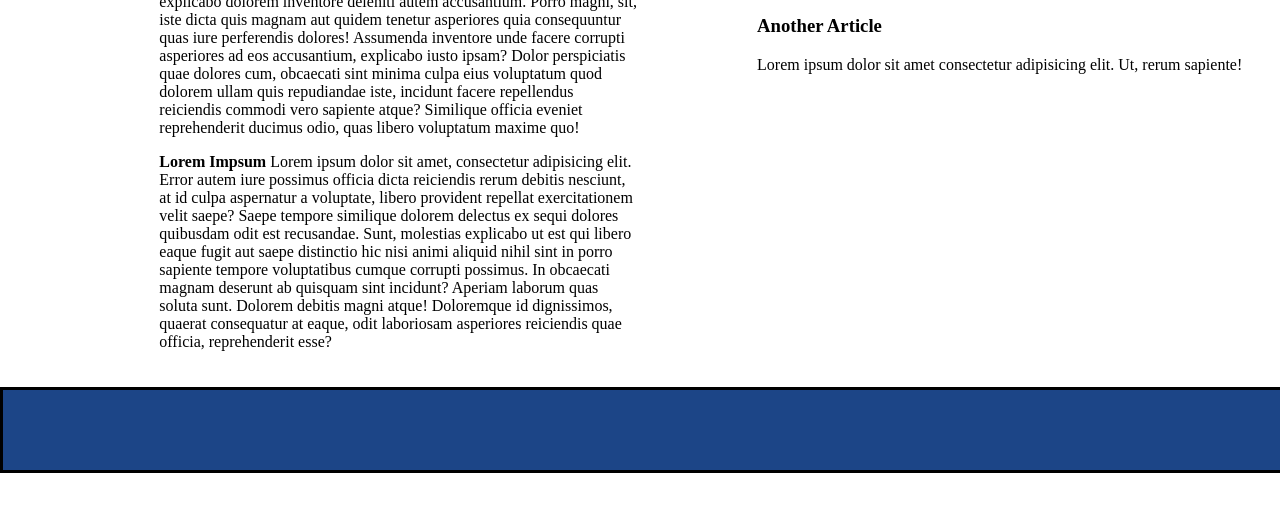
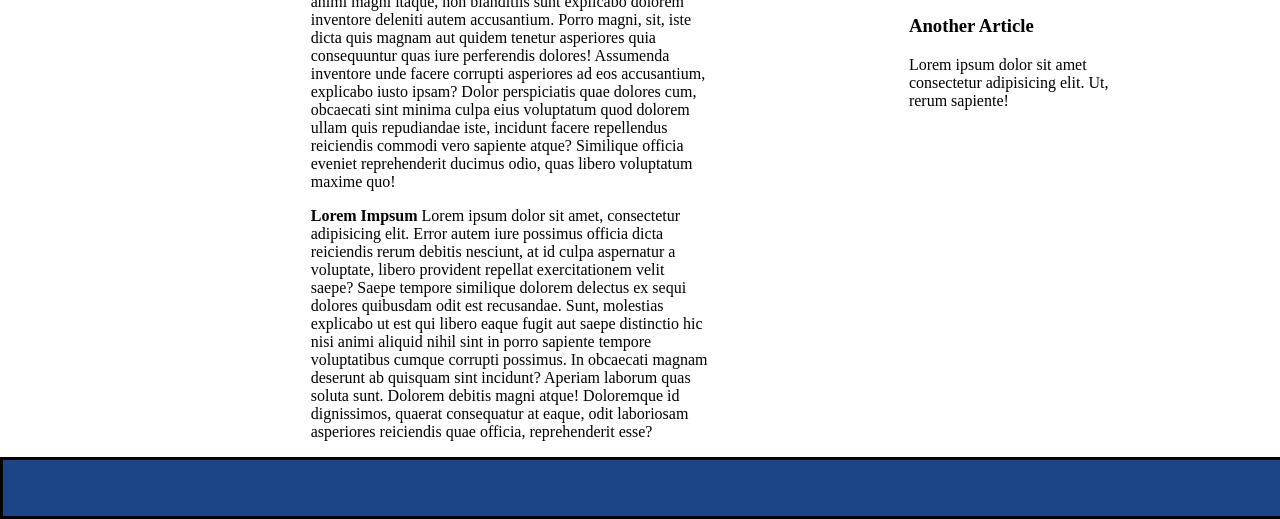
Before and after one commit to Jo-nathanWright/CoolSite, a plain HTML site: page index.html in a window 1280 px wide. Shown: the part 327-846 px from the top of the page. Before the commit the page ends 800 px from the top, so only its background shows below. Drawn offline with Linux system fonts and the light colour scheme.

Commit message:
Finished Changes

```diff
--- a/index.html
+++ b/index.html
@@ -14,12 +14,12 @@
         <h1>Hey there I have a cool site</h1>
     </header>
 
-    <main class="d-flex justify-content-between">
+    <main class="d-flex justify-content-right">
         <aside>
             <hr class="light-blue">
             <h1 class="text-align-center bigger-font">Why designers are important!</h1>
 
-            <p class="tab wrap-text middle-padding" id="Paragraph"><b>Lorem Ipsum</b> Lorem ipsum dolor sit amet
+            <p class="tab wrap-text-large middle-padding" id="Paragraph"><b>Lorem Ipsum</b> Lorem ipsum dolor sit amet
                 consectetur adipisicing elit. Amet totam minus expedita, vitae aperiam rem labore doloribus modi
                 suscipit nihil excepturi iste illum animi magni itaque, non blanditiis sunt explicabo dolorem inventore
                 deleniti autem accusantium. Porro magni, sit, iste dicta quis magnam aut quidem tenetur asperiores quia
@@ -28,7 +28,8 @@
                 eius voluptatum quod dolorem ullam quis repudiandae iste, incidunt facere repellendus reiciendis commodi
                 vero sapiente atque? Similique officia eveniet reprehenderit ducimus odio, quas libero voluptatum maxime
                 quo!</p>
-            <p class="tab wrap-text middle-padding" id="Paragraph"><b>Lorem Impsum </b> Lorem ipsum dolor sit amet,
+            <p class="tab wrap-text-large middle-padding" id="Paragraph"><b>Lorem Impsum </b> Lorem ipsum dolor sit
+                amet,
                 consectetur adipisicing elit. Error autem iure possimus officia dicta reiciendis rerum debitis nesciunt,
                 at id culpa aspernatur a voluptate, libero provident repellat exercitationem velit saepe? Saepe tempore
                 similique dolorem delectus ex sequi dolores quibusdam odit est recusandae. Sunt, molestias explicabo ut
@@ -39,13 +40,14 @@
         </aside>
         <section>
             <div id="Image">
-                <img src="http://placekitten.com/200/150" alt="">
+                <img src="http://placekitten.com/300/150" alt="">
             </div>
-            <div id="Another Article">
+            <div class="tab" id="Another Article">
                 <h3>
                     Another Article
                 </h3>
-                <p>Lorem ipsum dolor sit amet consectetur adipisicing elit. Ut, rerum sapiente!</p>
+                <p class="wrap-text-small">Lorem ipsum dolor sit amet consectetur adipisicing elit. Ut, rerum sapiente!
+                </p>
             </div>
         </section>
     </main>
--- a/style.css
+++ b/style.css
@@ -1,3 +1,5 @@
+
+
 .text-align-center{
     text-align: center;
 }
@@ -11,10 +13,9 @@ header{
 }
 
 footer{
-    position:absolute;
     bottom:0;
     width:100%;
-    height: 5em;
+    height: 3.5em;
     background-color: rgb(28, 69, 135);
     color: white;
     border: 3.5px solid black;
@@ -24,12 +25,14 @@ footer{
     display: flex;
 }
 
-.justify-content-between {
-  justify-content: space-evenly;
+.justify-content-right {
+    justify-content:space-evenly;
 }
 
 aside{
+    margin-left: 8em;
     padding: 0px 5em;
+    padding-right: 0em;
     align-self: center;
     text-align:left;
 }
@@ -50,11 +53,16 @@ body{
 }
 
 .tab{
-    margin-left: 40px;
+    margin-left: 15px;
 }
 
-.wrap-text{
-    width:30em;
+.wrap-text-large{
+    width:25em;
+    word-wrap:normal;
+}
+
+.wrap-text-small{
+    width:15em;
     word-wrap:normal;
 }
 
```
